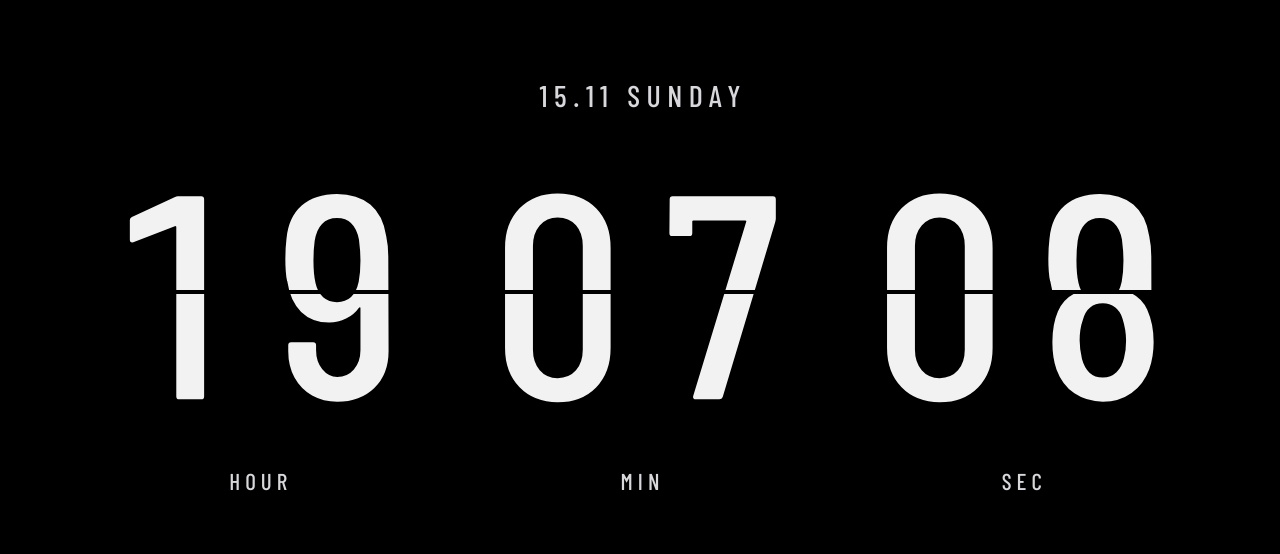
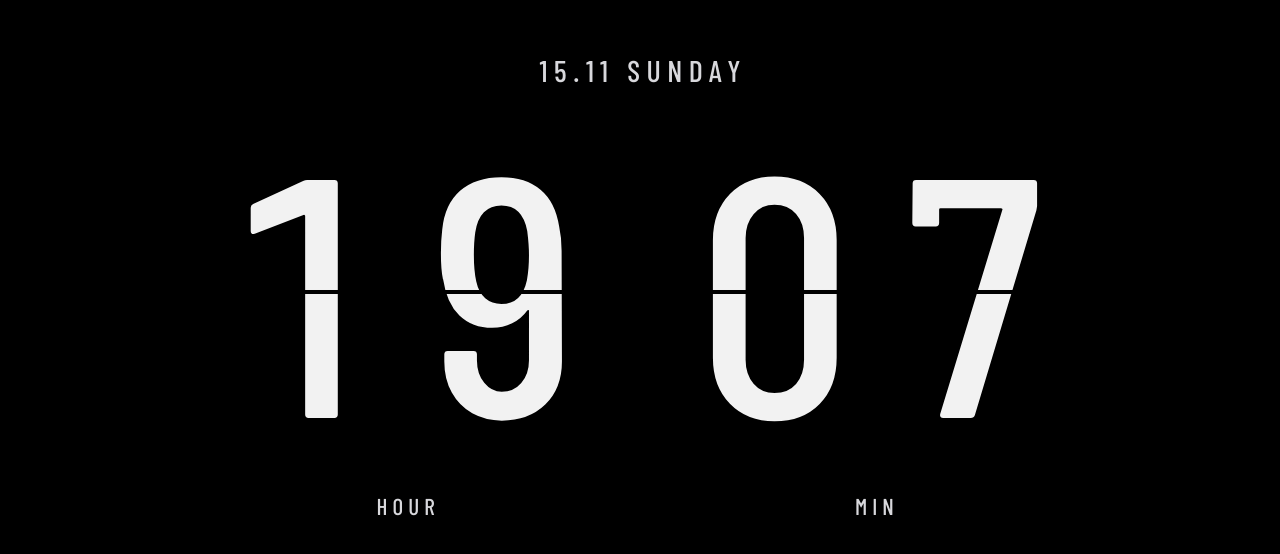
Before and after one commit to MoranAshkenazi/standby-clock, a plain HTML site: page index.html in a window 1280 px wide. Shown: the part 114-668 px from the top of the page. Drawn offline with nearby package versions, Linux system fonts and the light colour scheme.

Commit message:
Update card dimensions and clock update interval

```diff
--- a/index.html
+++ b/index.html
@@ -18,9 +18,9 @@
       --text: #f2f2f2;
       --subtext: #d8d8dc;
       --hinge: #000000;
-      --card-w: clamp(74px, 11.5vw, 148px);
-      --card-h: clamp(150px, 25vw, 310px);
-      --font-size: clamp(140px, 23vw, 290px);
+      --card-w: clamp(92px, 14vw, 185px);
+      --card-h: clamp(180px, 30vw, 360px);
+      --font-size: clamp(170px, 28vw, 340px);
     }
 
     * {
@@ -65,7 +65,7 @@
     .clock {
       display: flex;
       align-items: center;
-      gap: clamp(28px, 5.5vw, 84px);
+      gap: clamp(36px, 7vw, 110px);
     }
 
     .unit {
@@ -77,7 +77,7 @@
 
     .digits {
       display: flex;
-      gap: clamp(6px, 1.2vw, 18px);
+      gap: clamp(8px, 1.5vw, 22px);
     }
 
     .label {
@@ -89,7 +89,7 @@
       padding-left: 0.22em;
     }
 
-    /* Individual 3D Flip Card — isolated GPU layer prevents neighbor sub-pixel pulse */
+    /* Individual 3D Flip Card — isolated GPU layer prevents sub-pixel pulse */
     .flip-card {
       position: relative;
       width: var(--card-w);
@@ -207,14 +207,6 @@
         </div>
         <div class="label">MIN</div>
       </div>
-
-      <div class="unit">
-        <div class="digits">
-          <div class="flip-card" id="s1"></div>
-          <div class="flip-card" id="s2"></div>
-        </div>
-        <div class="label">SEC</div>
-      </div>
     </div>
   </div>
 
@@ -226,8 +218,8 @@
     // Snap card dimensions to even integer pixels to eliminate Safari sub-pixel jitter
     function snapCardMetrics() {
       const vw = window.innerWidth;
-      const rawW = Math.min(148, Math.max(74, vw * 0.115));
-      const rawH = Math.min(310, Math.max(150, vw * 0.25));
+      const rawW = Math.min(185, Math.max(92, vw * 0.14));
+      const rawH = Math.min(360, Math.max(180, vw * 0.3));
       const evenW = Math.round(rawW / 2) * 2;
       const evenH = Math.round(rawH / 2) * 2;
       document.documentElement.style.setProperty('--card-w', `${evenW}px`);
@@ -260,7 +252,7 @@
       };
     }
 
-    // Sequential 2-stage 3D mechanical fold (prevents Safari premature bottom flash)
+    // Sequential 2-stage 3D mechanical fold
     function flipTo(id, nextVal) {
       const card = cards[id];
       if (!card || card.val === nextVal) return;
@@ -318,7 +310,6 @@
       const now = new Date();
       const h = String(now.getHours()).padStart(2, '0');
       const m = String(now.getMinutes()).padStart(2, '0');
-      const s = String(now.getSeconds()).padStart(2, '0');
       const dd = String(now.getDate()).padStart(2, '0');
       const mm = String(now.getMonth() + 1).padStart(2, '0');
       const dayName = DAYS[now.getDay()];
@@ -326,14 +317,13 @@
       return {
         h1: h[0], h2: h[1],
         m1: m[0], m2: m[1],
-        s1: s[0], s2: s[1],
         dateStr: `${dd}.${mm} ${dayName}`
       };
     }
 
     // Initialize immediately on load
     const initial = getTimeParts();
-    ['h1', 'h2', 'm1', 'm2', 's1', 's2'].forEach(key => initCard(key, initial[key]));
+    ['h1', 'h2', 'm1', 'm2'].forEach(key => initCard(key, initial[key]));
     document.getElementById('date').textContent = initial.dateStr;
 
     function updateClock() {
@@ -342,8 +332,6 @@
       flipTo('h2', t.h2);
       flipTo('m1', t.m1);
       flipTo('m2', t.m2);
-      flipTo('s1', t.s1);
-      flipTo('s2', t.s2);
 
       const dateEl = document.getElementById('date');
       if (dateEl.textContent !== t.dateStr) {
@@ -351,7 +339,7 @@
       }
     }
 
-    setInterval(updateClock, 100);
+    setInterval(updateClock, 500);
 
     // Keep screen awake via Wake Lock API
     let wakeLock = null;
```
